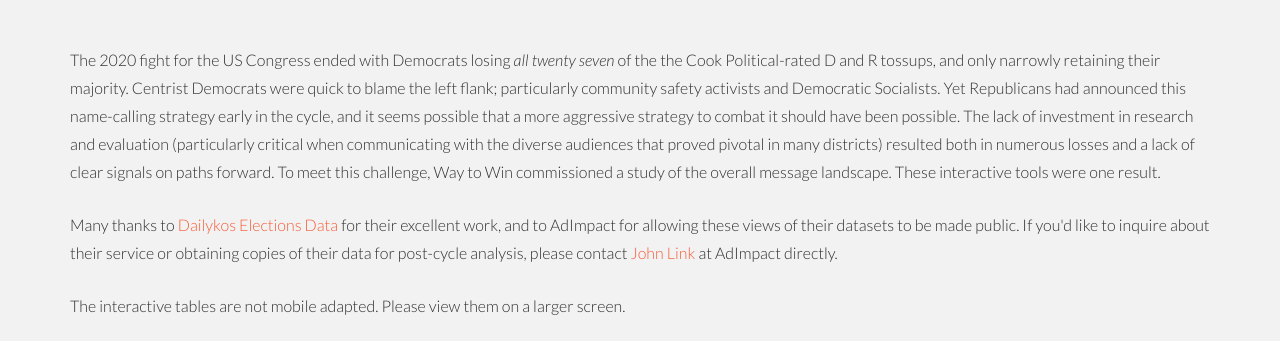
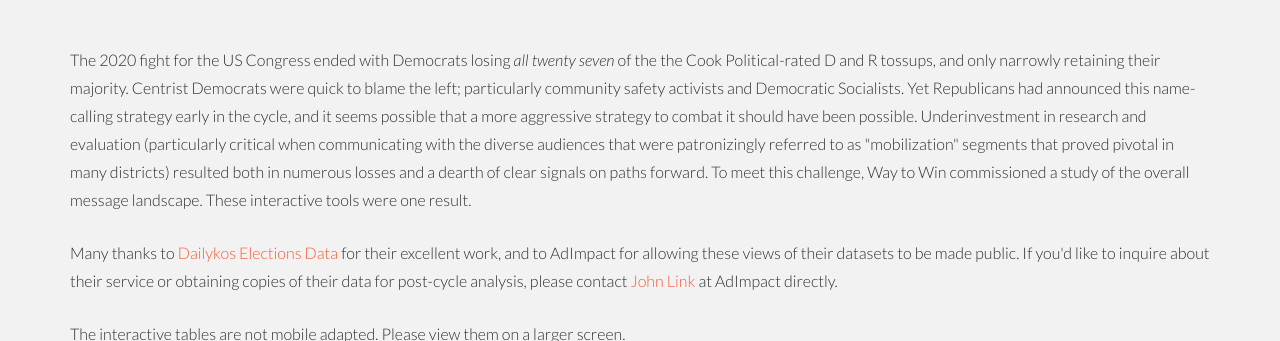
Before and after one commit to DanAncona/djda, a Jekyll site: the page built from tvcongress/index.html, in a window 1280 px wide and 1400 px high, cut to the strip 564-905 px from the top of the window. Built offline with Jekyll 4.4.1, drawn with Linux system fonts in a browser that asks for light colours.

Commit message:
more copy

```diff
--- a/tvcongress/index.html
+++ b/tvcongress/index.html
@@ -40,7 +40,9 @@ path: /tvcongress
 
     <style>
       #headerwrap { background: url(/assets/img/unsplash/z-yu-rR8o1kEBmMQ-unsplash-500.png) no-repeat center top; background-blend-mode: darken;}
-    .card-img-top { width: 100%; height: 15vw; object-fit: cover; }
+      #headerwrap h1 { font-size: 54px }
+      #headerwrap h3 { font-size: 18px }
+      .card-img-top { width: 100%; height: 15vw; object-fit: cover; }
     </style>
 
 
@@ -87,7 +89,7 @@ path: /tvcongress
     </div>
  -->
 
-  <p>The 2020 fight for the US Congress ended with Democrats losing <i>all twenty seven</i> of the the Cook Political-rated D and R tossups, and only narrowly retaining their majority. Centrist Democrats were quick to blame the left flank; particularly community safety activists and Democratic Socialists. Yet Republicans had announced this name-calling strategy early in the cycle, and it seems possible that a more aggressive strategy to combat it should have been possible. The lack of investment in research and evaluation (particularly critical when communicating with the diverse audiences that proved pivotal in many districts) resulted both in numerous losses and a lack of clear signals on paths forward. To meet this challenge, Way to Win commissioned a study of the overall message landscape. These interactive tools were one result.</p>
+  <p>The 2020 fight for the US Congress ended with Democrats losing <i>all twenty seven</i> of the the Cook Political-rated D and R tossups, and only narrowly retaining their majority. Centrist Democrats were quick to blame the left; particularly community safety activists and Democratic Socialists. Yet Republicans had announced this name-calling strategy early in the cycle, and it seems possible that a more aggressive strategy to combat it should have been possible. Underinvestment in research and evaluation (particularly critical when communicating with the diverse audiences that were patronizingly referred to as "mobilization" segments that proved pivotal in many districts) resulted both in numerous losses and a dearth of clear signals on paths forward. To meet this challenge, Way to Win commissioned a study of the overall message landscape. These interactive tools were one result.</p>
 
   <p>Many thanks to <a href="https://www.dailykos.com/stories/2018/2/21/1742660/-The-ultimate-Daily-Kos-Elections-guide-to-all-of-our-data-sets">Dailykos Elections Data</a> for their excellent work, and to AdImpact for allowing these views of their datasets to be made public. If you'd like to inquire about their service or obtaining copies of their data for post-cycle analysis, please contact <a href="mailto:jlink@adimpact.com">John Link</a> at AdImpact directly.</p>
 
```
